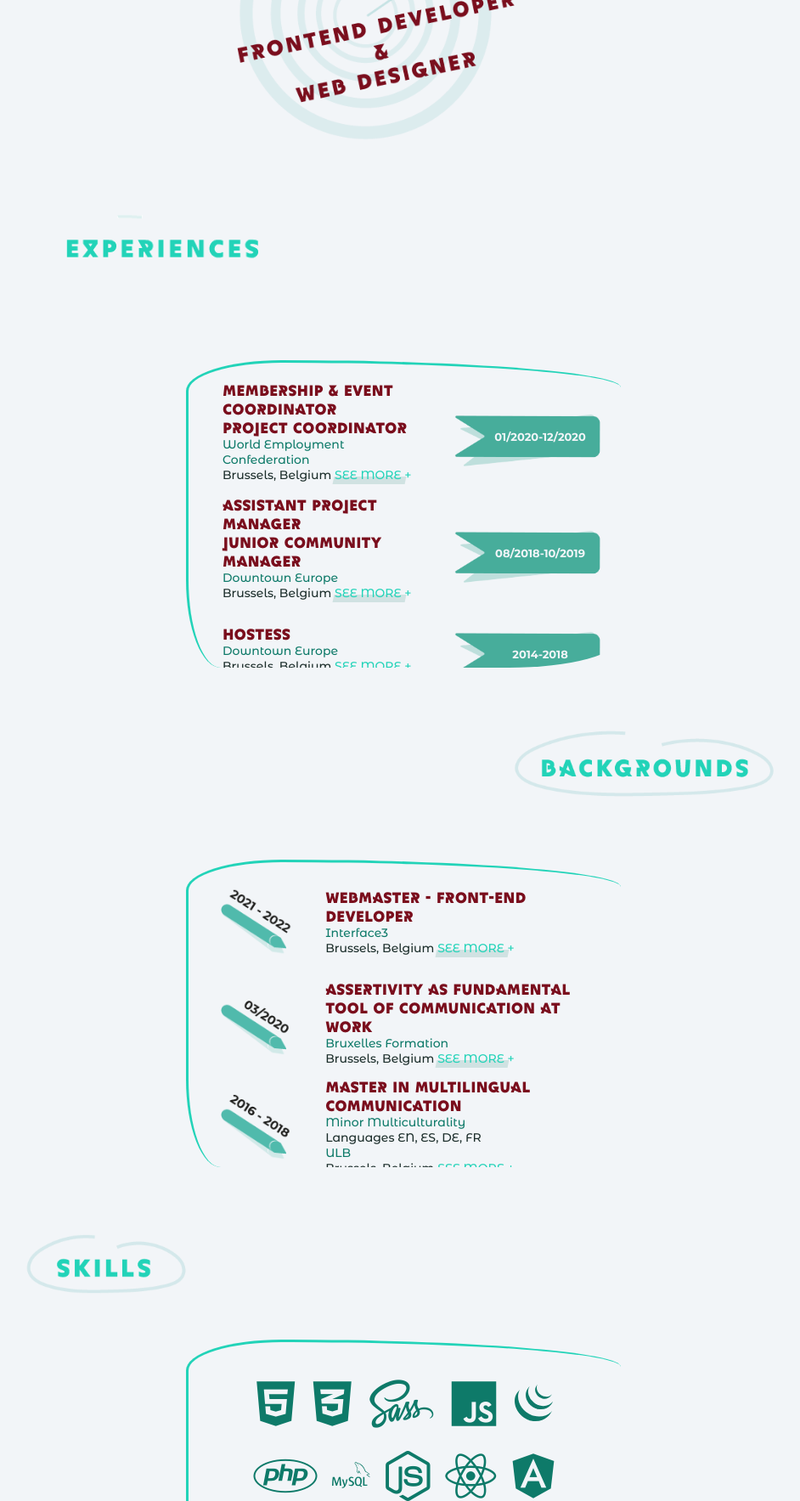
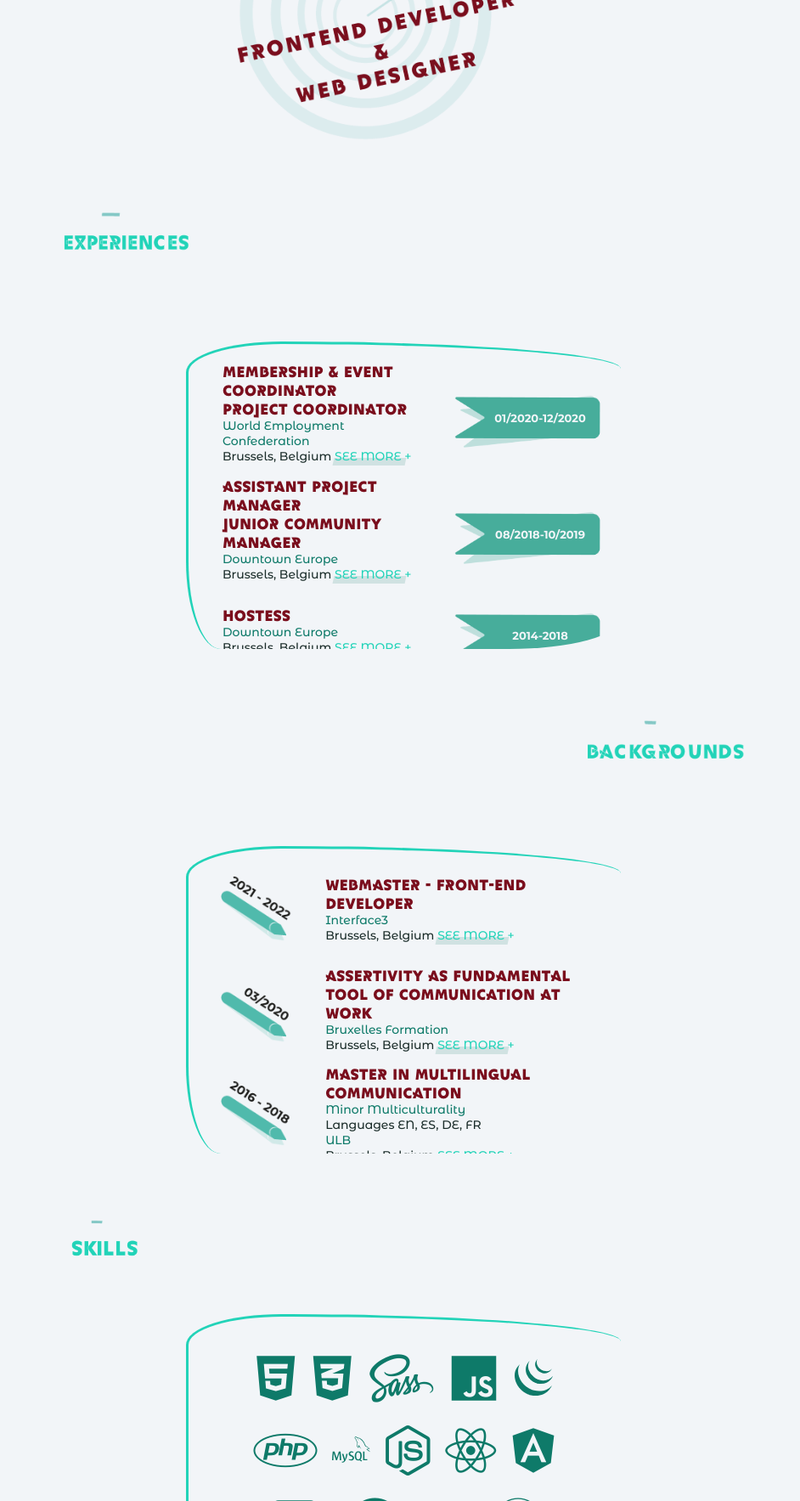
Before and after one commit to manonlespes/MyWebsite, a PHP site: page / in a window 1280 px wide. Shown: the part 1132-2899 px from the top of the page at 85% size, without its empty margins (165-1107 px from the left). Run offline with PHP 8.4, Linux system fonts and the light colour scheme; style sheets or scripts are compiled from the project's sources; some libraries are stand-ins or nearby versions.

Commit message:
images and few style modifications

```diff
--- a/public/sass/style.scss
+++ b/public/sass/style.scss
@@ -613,7 +613,7 @@ html {
         @extend .title1;
 
         img {
-            width: 113px;
+            width: 170px;
         }
     }
 
@@ -784,9 +784,6 @@ html {
 
     .title5 {
         @extend .title3;
-        img {
-            width: 140px;
-        }
     }
 
     .container_pseudo_slider {
@@ -1058,14 +1055,14 @@ footer {
         .title2 {
             margin-bottom: 45px;
             img {
-                width: 335px;
+                width: 270px;
             }
         }
 
         .title1 {
             picture {
                 img {
-                    width: 335px;
+                    width: 270px;
                 }
             }
         }
@@ -1159,7 +1156,7 @@ footer {
     .skills {
         .title3 {
             img {
-                width: 200px;
+                width: 215px;
             }
         }
 
@@ -1601,7 +1598,7 @@ footer {
 
     /* design section languages */
     .languages {
-        height: 570px;
+        height: 765px;
         margin-top: 100px;
 
         .container-languages {
--- a/view/page/myCV.php
+++ b/view/page/myCV.php
@@ -31,9 +31,9 @@
 
     <div class="title1">
         <picture>
-            <source media="(min-width:700px)" srcset="public/images/titles/experiences_medium.gif">
-            <source media="(min-width:960px)" srcset="public/images/titles/experiences_medium.gif">
-            <img src="public/images/titles/experiences.gif" title="My experiences" alt="experiences">
+            <source media="(min-width:700px)" srcset="public/images/titles/experiences_reviewed.gif">
+            <source media="(min-width:960px)" srcset="public/images/titles/experiences_reviewed.gif">
+            <img src="public/images/titles/experiences_reviewed.gif" title="My experiences" alt="experiences">
         </picture>
     </div>
 
@@ -196,7 +196,7 @@
 <section id="backgrounds" class="backgrounds fade-in">
 
     <div class="title2">
-        <img src="public/images/titles/title_background.png" title="My backgrounds" alt="backgrounds">
+        <img src="public/images/titles/backgrounds.gif" title="My backgrounds" alt="backgrounds">
     </div>
 
     <div class="container_back">
@@ -387,7 +387,7 @@
 <section id="skills" class="skills fade-in">
 
     <div class="title3">
-        <img src="public/images/titles/title_skills.png" alt="skills">
+        <img src="public/images/titles/skills.gif" alt="skills">
     </div>
 
     <div class="container_skills">
@@ -487,7 +487,7 @@
 
 <section id="languages" class="languages ">
     <div class="title4">
-        <img src="public/images/titles/title_languages.png" alt="languages">
+        <img src="public/images/titles/languages.gif" alt="languages">
     </div>
 
     <div class="container-languages">
@@ -531,7 +531,7 @@
 
 <section id="projects" class="projects fade-in">
     <div class="title5">
-        <img src="public/images/titles/title_projects.png" title="My projects" alt="projects">
+        <img src="public/images/titles/projects.gif" title="My projects" alt="projects">
     </div>
 
     <div class="container_pseudo_slider">
```
Also changed, not shown: public/images/titles/backgrounds.gif (added), public/images/titles/experiences_reviewed.gif (added), public/images/titles/languages.gif (added), public/images/titles/projects.gif (added), public/images/titles/skills.gif (added), public/sass/style.css, 1 other file.
